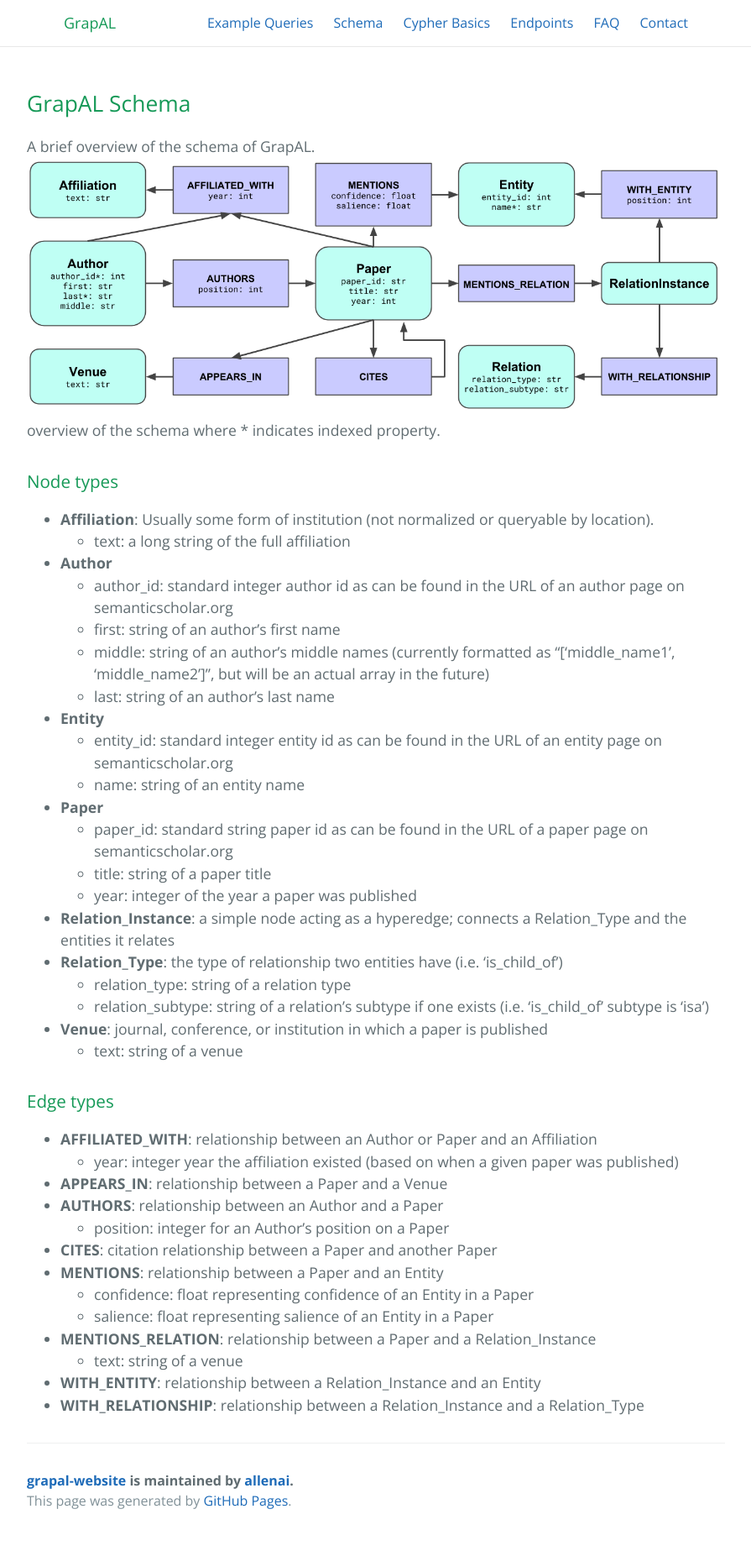
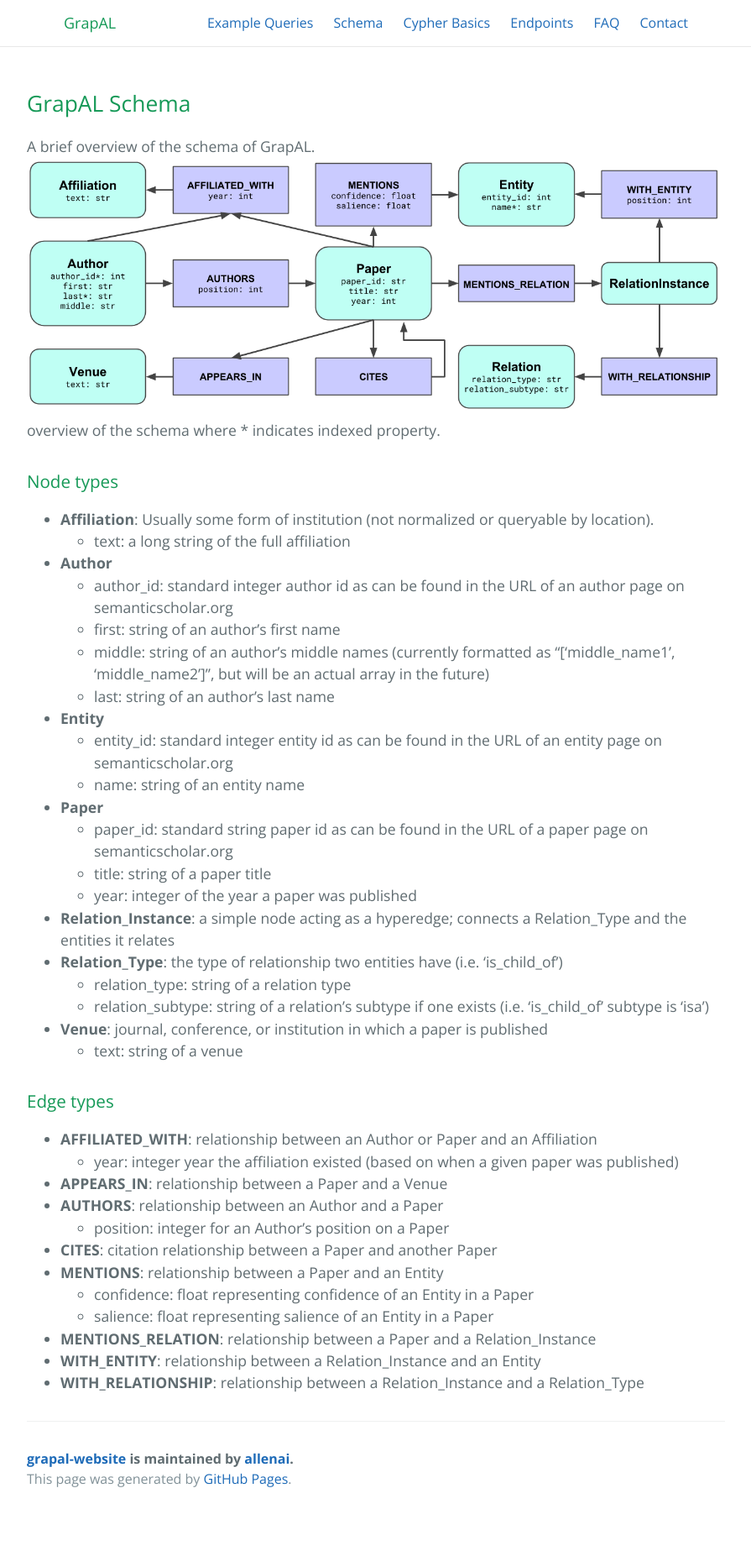
Before and after one commit to allenai/grapal-website, a Jekyll site: the page built from schema.md, in a window 1280 px wide. Shown: the whole page at 84% size, without its empty margins (192-1087 px from the left). Built offline with Jekyll 4.4.1, drawn with Linux system fonts in a browser that asks for light colours; after the commit the page ends 1821 px from its top, so only the background shows below that.

Commit message:
Update schema.md

```diff
--- a/schema.md
+++ b/schema.md
@@ -41,6 +41,5 @@ overview of the schema where * indicates indexed property.
   - confidence: float representing confidence of an Entity in a Paper
   - salience: float representing salience of an Entity in a Paper
 - **MENTIONS_RELATION**: relationship between a Paper and a Relation_Instance
-  - text: string of a venue
 - **WITH_ENTITY**: relationship between a Relation_Instance and an Entity
 - **WITH_RELATIONSHIP**: relationship between a Relation_Instance and a Relation_Type
```
